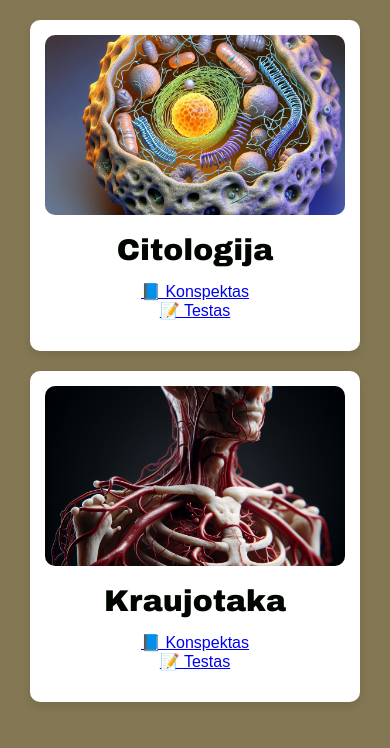
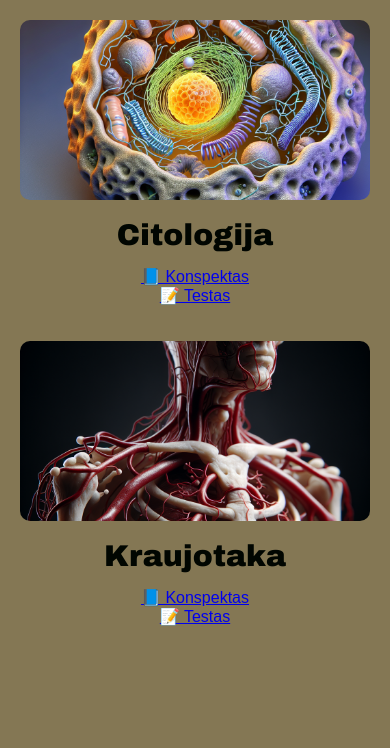
Before and after one commit to 1cete/adbiology, a Flask app: page / in a window 390 px wide. Shown: the part 96-844 px from the top of the page. Run offline with Flask 3, Linux system fonts and the light colour scheme.

Commit message:
pakeistas background aplink paveiksla

```diff
--- a/static/style.css
+++ b/static/style.css
@@ -37,19 +37,29 @@ nav ul li a {
 
 /* Temos (3 stulpeliai) */
 .temos-container {
-    display: flex;
-    justify-content: center;
-    flex-wrap: wrap;
+    display: grid;
+    grid-template-columns: repeat(3,1fr);
+    gap: 20px;
     margin: 20px;
-    gap: 20px;
+}
+
+@media (max-width: 900px) {
+    .temos-container {
+        grid-template-columns: repeat(2, 1fr); /* 2 stulpeliai */
+    }
+}
+
+@media (max-width: 600px) {
+    .temos-container {
+        grid-template-columns: 1fr; /* 1 stulpelis */
+    }
 }
 
 .tema-card {
-    background: white;
-    border-radius: 10px;
-    box-shadow: 0 4px 10px rgba(0,0,0,0.1);
-    width: 300px;
-    padding: 15px;
+    background: transparent;
+    border-radius: 0;
+    box-shadow: none;
+    padding: 0;
     text-align: center;
 }
 
```
